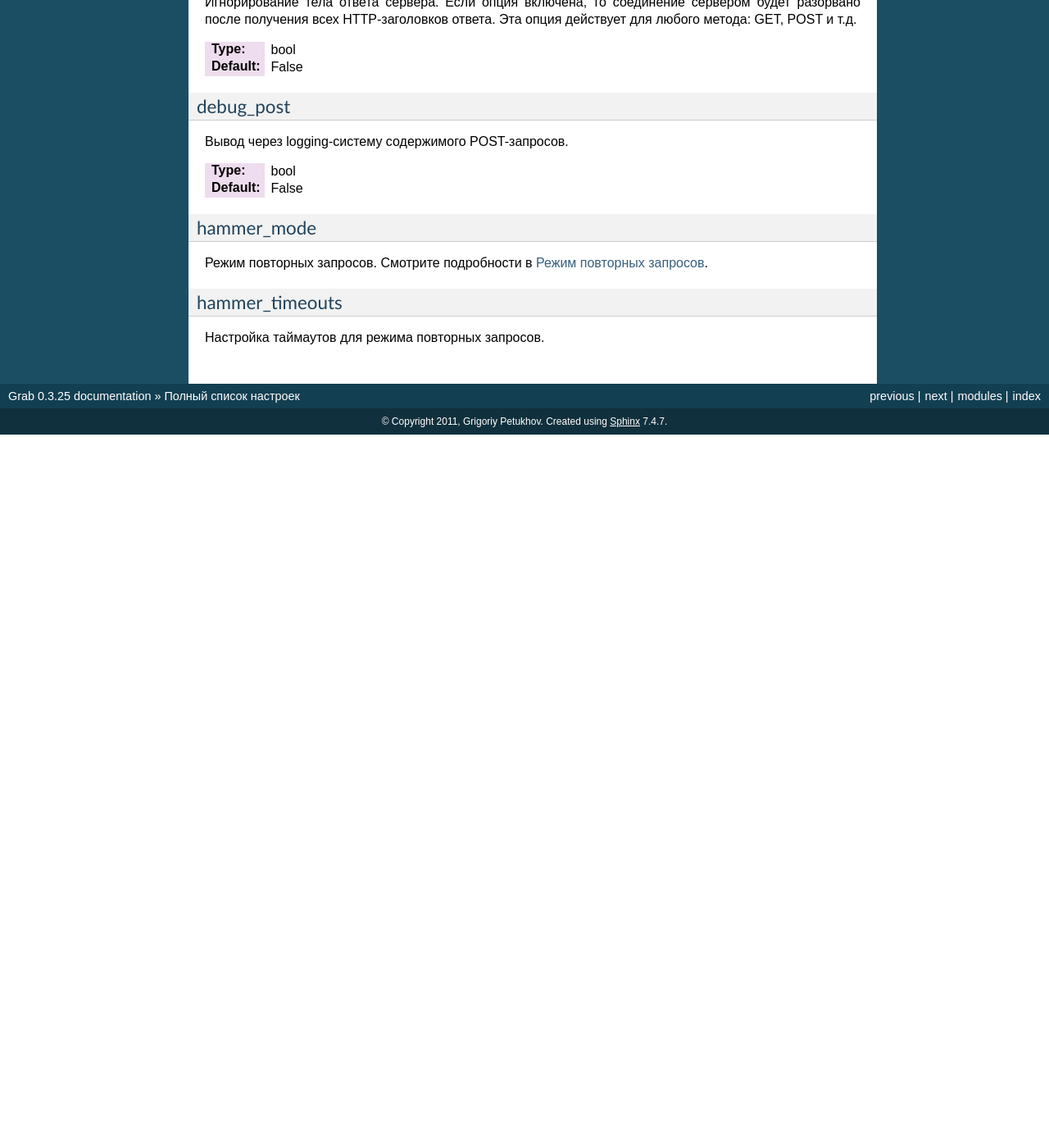
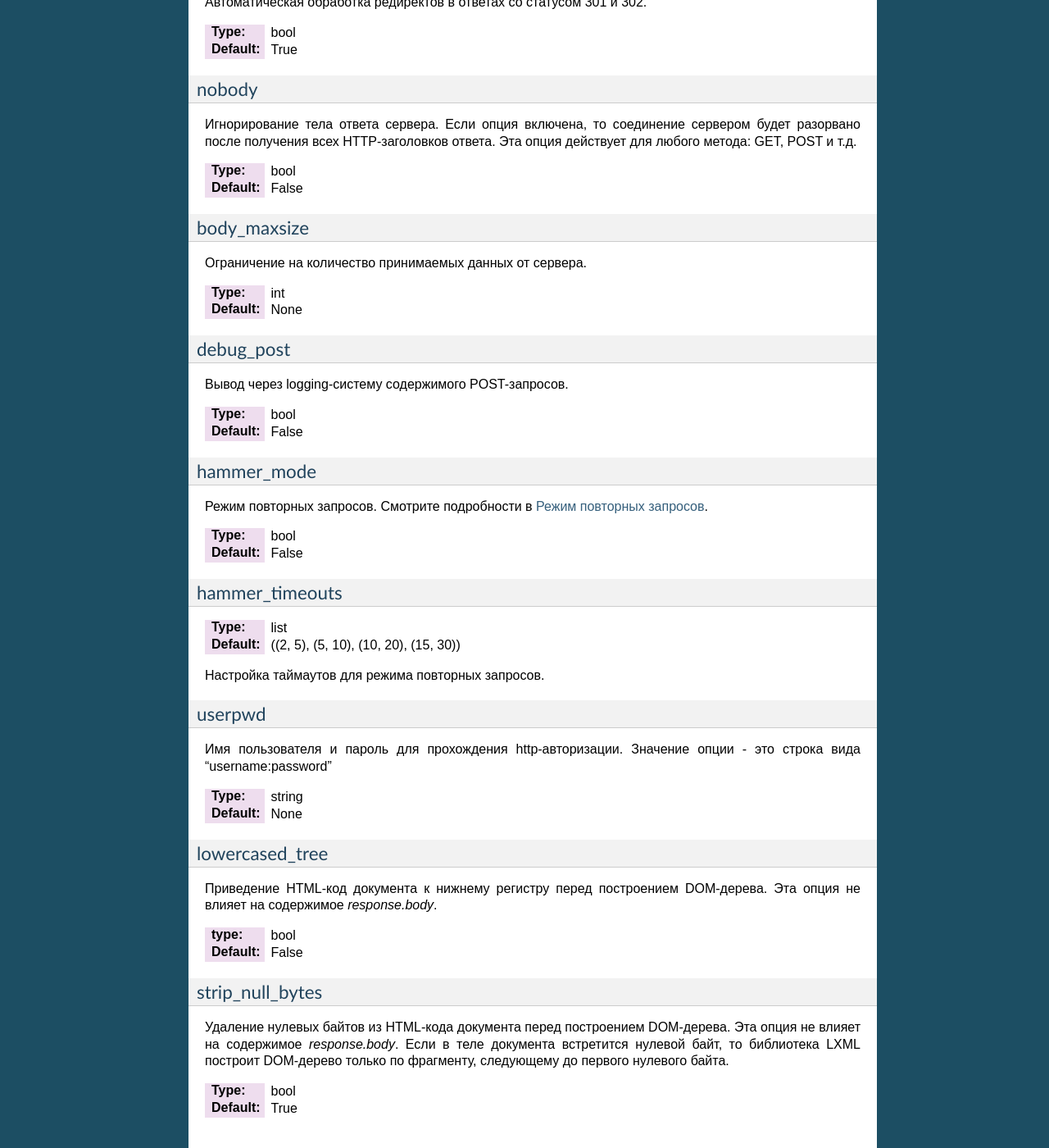
Before and after one commit to lorien/grab, a Sphinx documentation site: the page built from docs/grab/options.rst, in a window 1280 px wide and 1400 px high, scrolled down 4047 px. Shown: the whole window at 82% size. Built offline with Sphinx 7.4.7, drawn with Linux system fonts in a browser that asks for light colours; before the commit the page ends 4577 px from its top, so only the background shows below that; some of the changed text lies outside the part shown.

Commit message:
Update documentation

```diff
--- a/docs/grab/options.rst
+++ b/docs/grab/options.rst
@@ -205,9 +205,7 @@ proxy_type
 encoding
 --------
 
-Метод сжатия трафика. По-умолчанию, значение этой опции равно "gzip".
-С некоторыми серверами возможны проблемы в работе pycurl, когда gzip включен.
-В случае проблем передайте в качестве значения опции пустую строку,
+Метод сжатия трафика. По-умолчанию, значение этой опции равно "gzip".  С некоторыми серверами возможны проблемы в работе pycurl, когда gzip включен.  В случае проблем передайте в качестве значения опции пустую строку,
 чтобы выключить сжатие.
 
 :Type: string
@@ -256,10 +254,20 @@ XX - это номер запроса.
 follow_refresh
 --------------
 
-Автоматический переход по адресам в <meta http-equiv="refresh"> тэгах.
+Автоматическая обработка тэга <meta http-equiv="refresh">.
 
 :Type: bool
 :Default: False
+
+.. _option_follow_location:
+
+follow_location
+---------------
+
+Автоматическая обработка редиректов в ответах со статусом 301 и 302.
+
+:Type: bool
+:Default: True
 
 .. _option_nobody:
 
@@ -272,6 +280,16 @@ GET, POST и т.д.
 
 :Type: bool
 :Default: False
+
+.. _option_body_maxsize:
+
+body_maxsize
+------------
+
+Ограничение на количество принимаемых данных от сервера.
+
+:Type: int
+:Default: None
 
 .. _option_debug_post:
 
@@ -290,9 +308,46 @@ hammer_mode
 
 Режим повторных запросов. Смотрите подробности в :ref:`hammer_mode`.
 
+:Type: bool
+:Default: False
+
 .. _option_hammer_timeouts:
 
 hammer_timeouts
 ---------------
 
+:Type: list
+:Default: ((2, 5), (5, 10), (10, 20), (15, 30))
+
 Настройка таймаутов для режима повторных запросов.
+
+.. _option_userpwd:
+
+userpwd
+-------
+
+Имя пользователя и пароль для прохождения http-авторизации. Значение опции - это строка вида "username:password"
+
+:Type: string
+:Default: None
+
+
+.. _option_lowercased_tree
+
+lowercased_tree
+---------------
+
+Приведение HTML-код документа к нижнему регистру перед построением DOM-дерева. Эта опция не влияет на содержимое `response.body`.
+
+:type: bool
+:Default: False
+
+.. _option_strip_null_bytes
+
+strip_null_bytes
+----------------
+
+Удаление нулевых байтов из HTML-кода документа перед построением DOM-дерева. Эта опция не влияет на содержимое `response.body`. Если в теле документа встретится нулевой байт, то библиотека LXML построит DOM-дерево только по фрагменту, следующему до первого нулевого байта.
+
+:Type: bool
+:Default: True
--- a/docs/index.rst
+++ b/docs/index.rst
@@ -43,7 +43,10 @@ Grab сайты
     grab/customization
     grab/debugging
     grab/options
-    grab/request
+    grab/http_headers
+    grab/http_methods
+    grab/misc
+    grab/charset
     grab/cookies
     grab/errors
     grab/proxy
```
Also changed, not shown: docs/grab/charset.rst (added, +40 -0 lines), docs/grab/http_headers.rst (added, +25 -0 lines), docs/grab/http_methods.rst (added, +41 -0 lines), docs/grab/misc.rst (added, +55 -0 lines), docs/grab/request.rst (deleted, +0 -70 lines).
